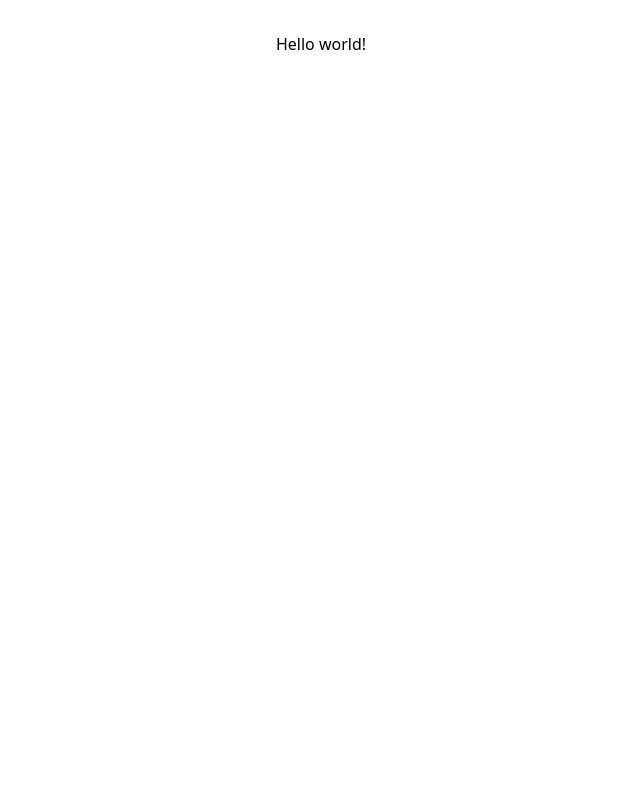
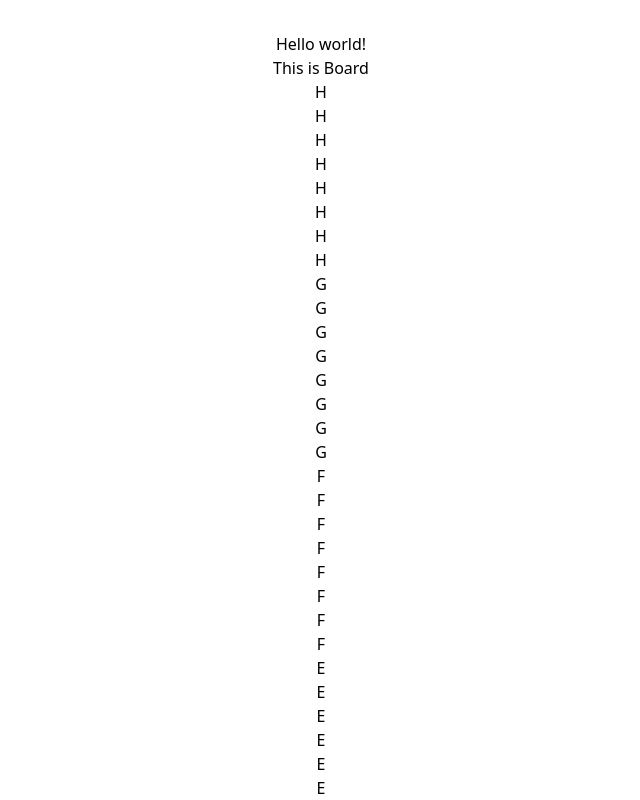
Before and after one commit to tordvb10/ChessWithReactTS, a React (Vite) app: page / in a window 1280 px wide. Shown: the top 800 px of the page, without its empty margins (319-959 px from the left). Built offline with nearby package versions, Linux system fonts and the light colour scheme.

Commit message:
har orientert brikker

```diff
--- a/src/App.tsx
+++ b/src/App.tsx
@@ -2,7 +2,7 @@
 //import reactLogo from './assets/react.svg'
 //import viteLogo from '/vite.svg'
 import './App.css'
-import Board from './components/Board/Board.tsx'
+import {Board} from './components/Board/Board.tsx'
 function App() {
  // const [count, setCount] = useState(0)
 
--- a/src/components/Board/Board.tsx
+++ b/src/components/Board/Board.tsx
@@ -1,10 +1,29 @@
 //import BoardPiece from "../BoardPiece/BoardPiece.tsx";
-import {data as DataArray} from "../../Data/Board/BoardData.json"
-export default function Board(){
-    console.log(DataArray)
+import {data as BoardData} from "../../Data/Board/BoardData.json"
+export function Board(){
+    const BoardArray = BoardData.BoardArray;
+    console.log(BoardArray)
     return (
         <>
-
+            <h1>This is Board</h1>
+            {
+                BoardArray.map((BoardField)=>{
+                    return(
+                        <>
+                            {
+                                BoardField.map((BoardPiece)=>{
+                                    console.log(BoardPiece)
+                                    return(
+                                        <div>
+                                            {BoardPiece.letter}
+                                        </div>
+                                    )
+                                })
+                            }
+                        </>
+                    )
+                })
+            }
         </>
     )
 }
```
Also changed, not shown: src/Data/Board/BoardData.json (+1 -1 lines).
